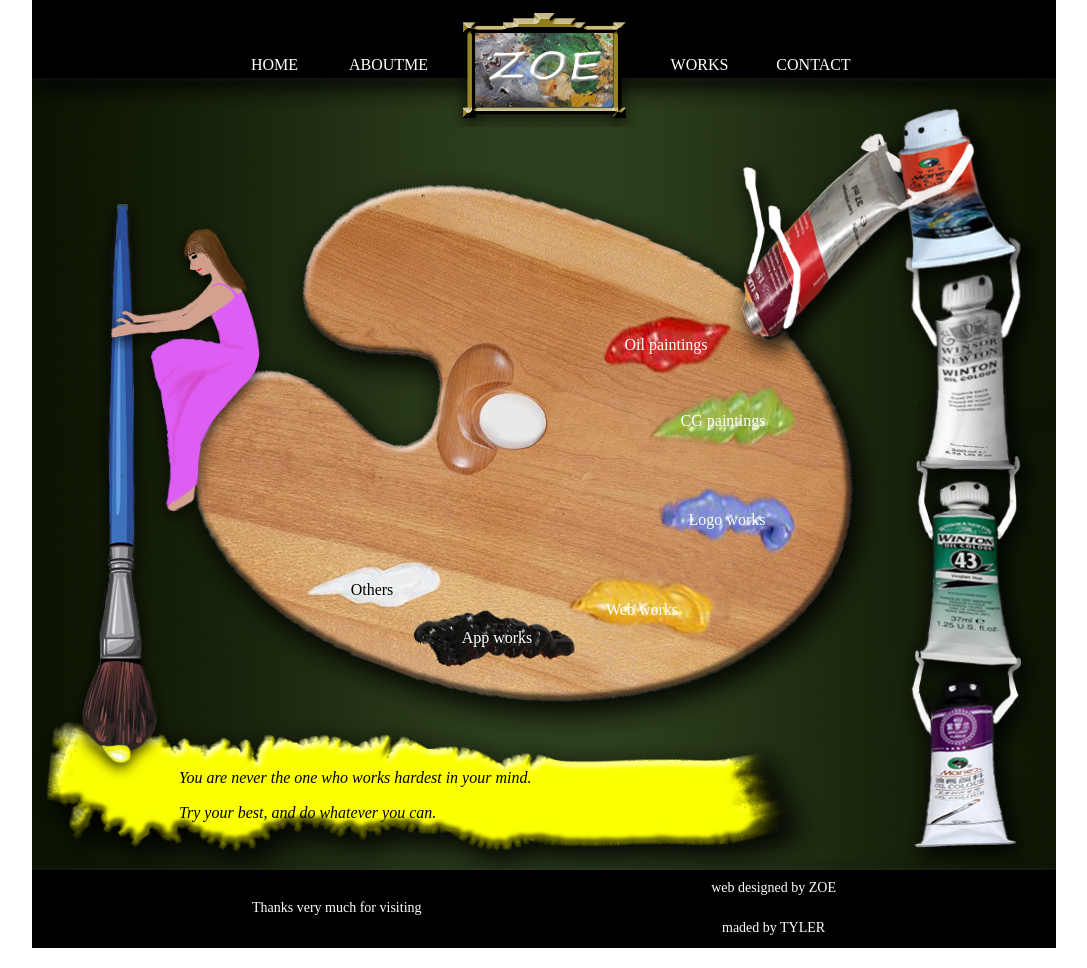
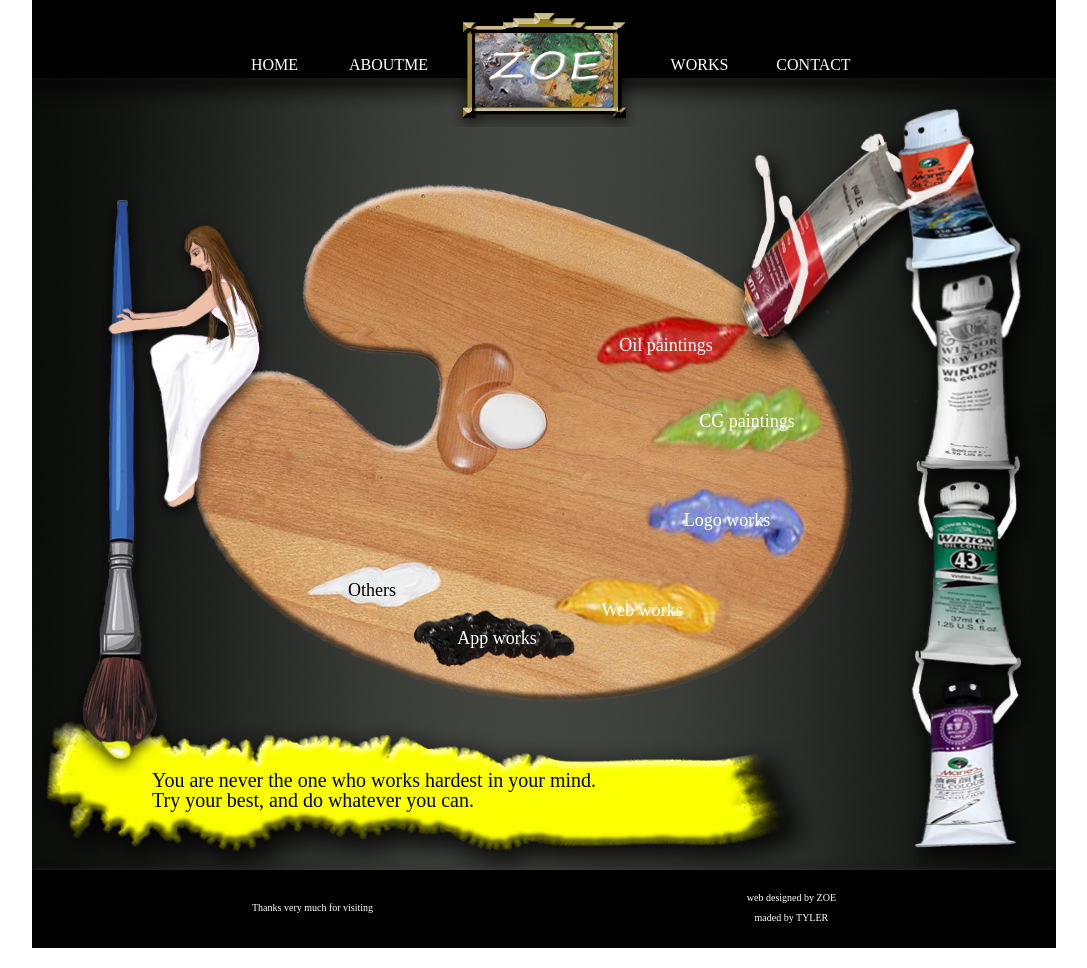
Before and after one commit to chaotyler/chaotyler.github.io, a Jekyll site: the page zoe/index.html, which Jekyll copies as it is, in a window 1280 px wide. Shown: the whole page, without its empty margins (96-1183 px from the left). Built offline with Jekyll 4.4.1, drawn with Linux system fonts in a browser that asks for light colours; Markdown is read by kramdown in place of the engine named in the settings.

Commit message:
change styles

```diff
--- a/zoe/index.html
+++ b/zoe/index.html
@@ -16,6 +16,7 @@
       <div class="works"><a class="alink" href="">WORKS</a></div>
       <div class="contact"><a class="alink" href="">CONTACT</a></div>
     </div>
+    <div class="girl"></div>
     <div class="classa"><a class="alink" href="">Oil paintings</a></div>
     <div class="classb"><a class="alink" href="">CG paintings</a></div>
     <div class="classc"><a class="alink" href="">Logo works</a></div>
--- a/zoe/zoe.css
+++ b/zoe/zoe.css
@@ -91,6 +91,14 @@ body {
   height: 135px;
   background: url("zoe.png") center no-repeat;
 }
+.container .girl {
+  position: absolute;
+  left: 36px;
+  top: 190px;
+  width: 208px;
+  height: 588px;
+  background: url("girl.png") center no-repeat;
+}
 .container .classa {
   position: absolute;
   left: 564px;
@@ -98,19 +106,21 @@ body {
   width: 140px;
   height: 80px;
   line-height: 80px;
-  font-size: 16px;
+  font-size: 18px;
   color: #ffffff;
+  font-family: Tekton Pro;
   text-align: center;
 }
 .container .classb {
   position: absolute;
-  left: 621px;
+  left: 645px;
   top: 381px;
   width: 140px;
   height: 80px;
   line-height: 80px;
-  font-size: 16px;
+  font-size: 18px;
   color: #ffffff;
+  font-family: Tekton Pro;
   text-align: center;
 }
 .container .classc {
@@ -120,8 +130,9 @@ body {
   width: 140px;
   height: 80px;
   line-height: 80px;
-  font-size: 16px;
+  font-size: 18px;
   color: #ffffff;
+  font-family: Tekton Pro;
   text-align: center;
 }
 .container .classd {
@@ -131,8 +142,9 @@ body {
   width: 140px;
   height: 80px;
   line-height: 80px;
-  font-size: 16px;
+  font-size: 18px;
   color: #ffffff;
+  font-family: Tekton Pro;
   text-align: center;
 }
 .container .classe {
@@ -142,8 +154,9 @@ body {
   width: 140px;
   height: 80px;
   line-height: 80px;
-  font-size: 16px;
+  font-size: 18px;
   color: #ffffff;
+  font-family: Tekton Pro;
   text-align: center;
 }
 .container .classf {
@@ -153,19 +166,20 @@ body {
   width: 140px;
   height: 80px;
   line-height: 80px;
-  font-size: 16px;
+  font-size: 18px;
   color: #000000;
+  font-family: Tekton Pro;
   text-align: center;
 }
 .container .words {
   position: absolute;
-  left: 147px;
-  top: 760px;
+  left: 120px;
+  top: 770px;
   width: 540px;
   height: 70px;
-  line-height: 35px;
-  font-size: 16px;
-  font-style: italic;
+  line-height: 20px;
+  font-size: 20px;
+  font-family: Tekton Pro;
 }
 .container .footer {
   position: absolute;
@@ -183,14 +197,15 @@ body {
   height: 80px;
   margin-left: 220px;
   line-height: 80px;
-  font-size: 14px;
+  font-size: 10px;
   color: #ffffff;
 }
 .container .footer .names {
   float: right;
   height: 80px;
+  margin-top: 20px;
   margin-right: 220px;
-  line-height: 40px;
-  font-size: 14px;
+  line-height: 20px;
+  font-size: 10px;
   color: #ffffff;
 }
```
Also changed, not shown: zoe/zoe.less (+30 -15 lines), zoe/bg.png, zoe/girl.png (added).
